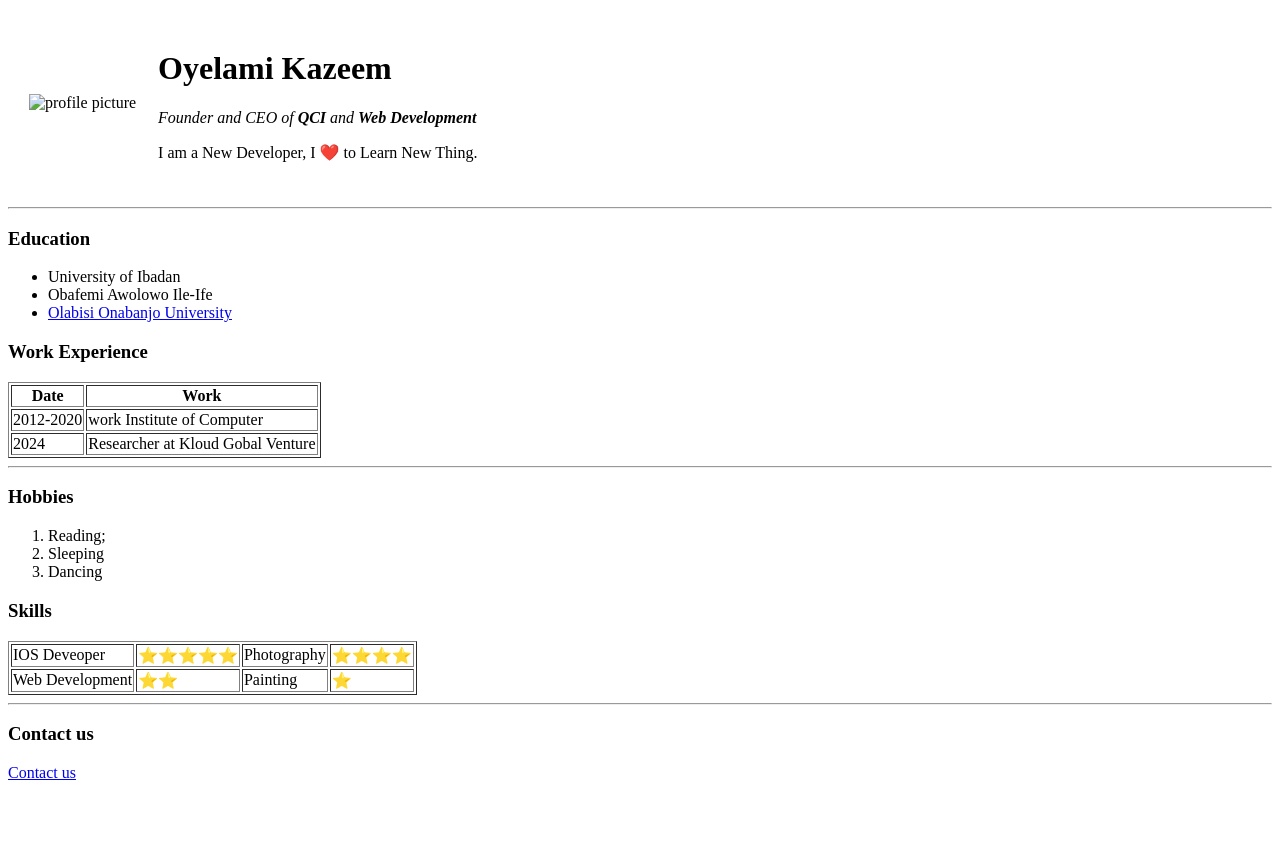
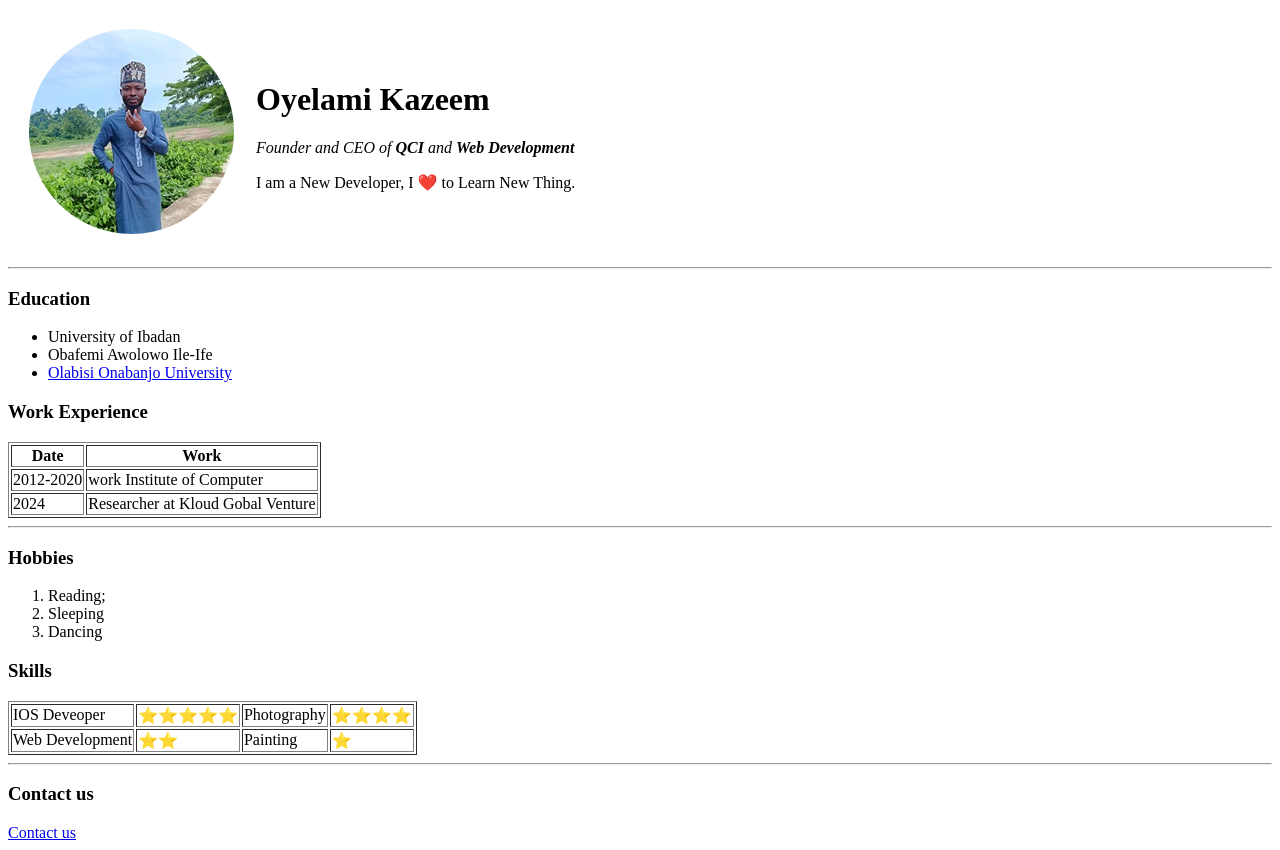
Before and after one commit to qunlecaz/WebApp, a plain HTML site: page index.html in a window 1280 px wide. Before the commit the page ends 800 px from the top, so only its background shows below. Drawn offline with Linux system fonts and the light colour scheme.

Commit message:
index.html

```diff
--- a/index.html
+++ b/index.html
@@ -8,7 +8,7 @@
 <body>
     <table cellspacing="20">
         <tr>
-            <td><img src="Images/ade-modified.png" alt="profile picture"></td>
+            <td><img src="ade-modified.png" alt="profile picture"></td>
             <td> <h1>Oyelami Kazeem</h1>
                 <p><em>Founder and CEO of <strong>QCI</strong> and <strong>Web Development</strong> </em></p>
                 <p>I am a New Developer, I ❤️ to Learn New Thing.</p></td>
```
